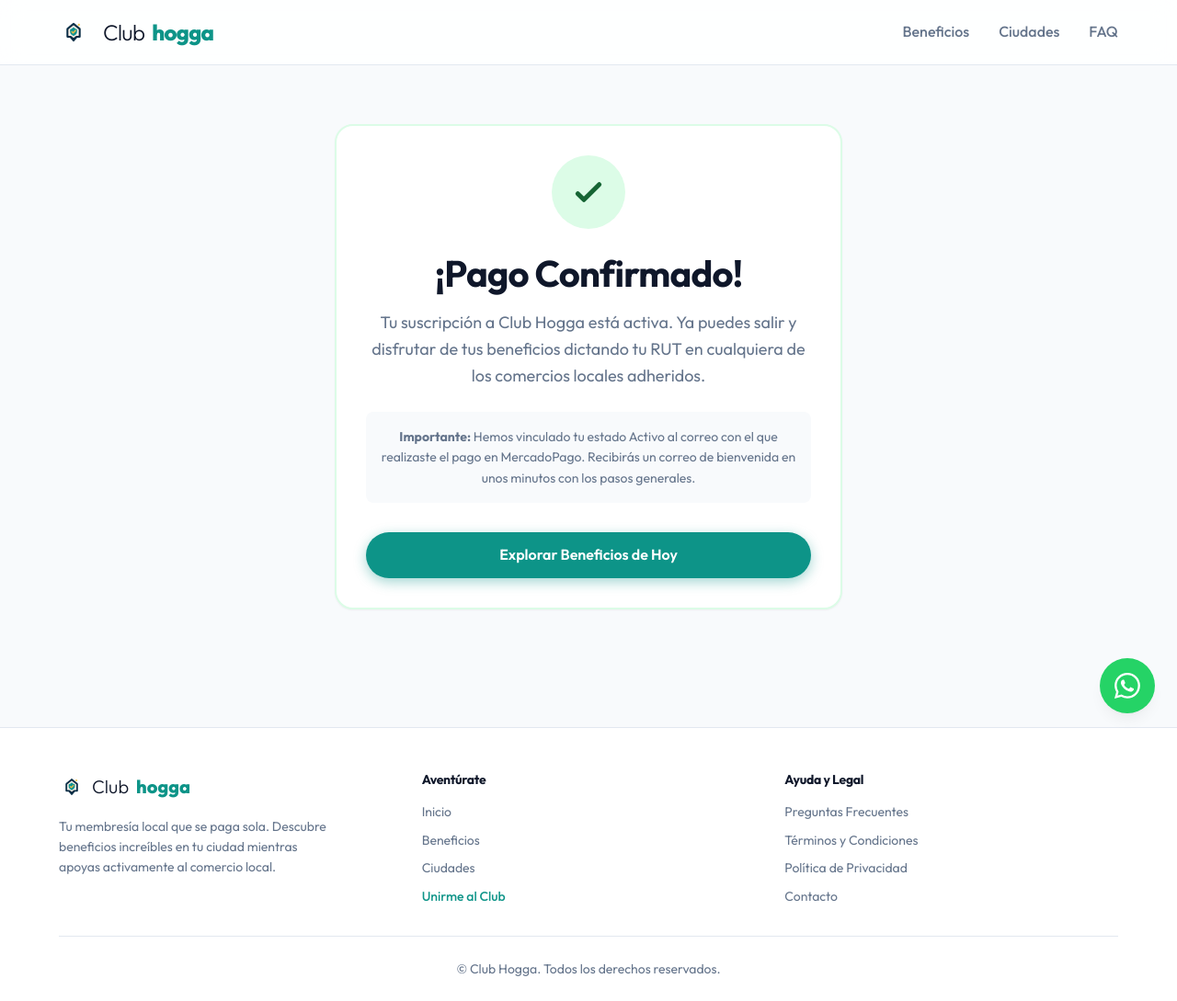
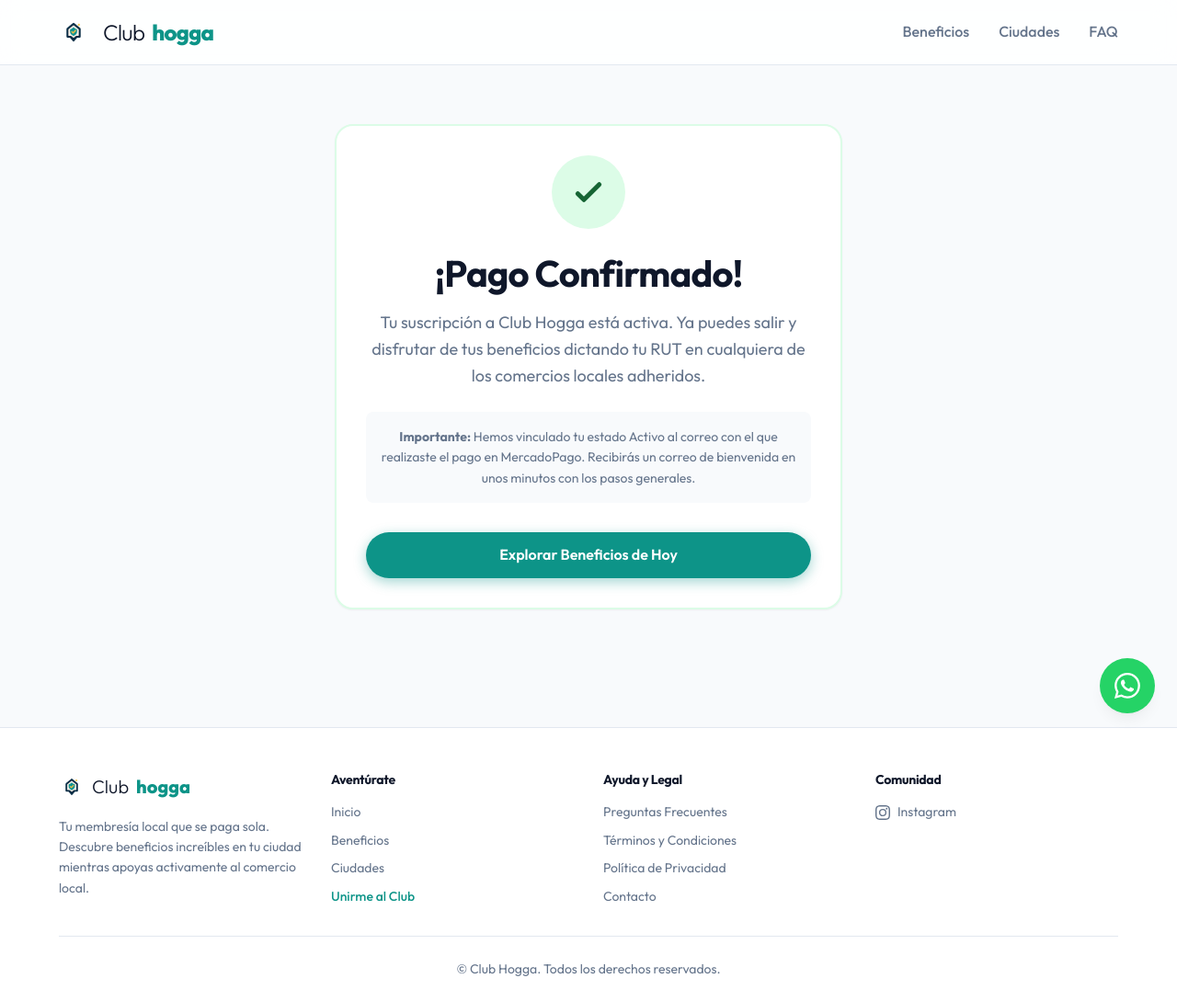
Before and after one commit to ConHogar/clubhogga007, a plain HTML site: page exito/index.html in a window 1280 px wide. Shown: the whole page at 92% size. Drawn offline with Linux system fonts and the light colour scheme.

Commit message:
changes to admin and other thing v10

```diff
--- a/partials/footer.html
+++ b/partials/footer.html
@@ -35,6 +35,17 @@
         </div>
       </div>
 
+      <div class="footer-col">
+        <h4 style="margin-bottom: var(--space-4); color: var(--text-main);">Comunidad</h4>
+        <div class="footer-links" style="display: flex; flex-direction: column; gap: var(--space-2);">
+          <a href="https://www.instagram.com/clubhogga/" target="_blank" rel="noopener noreferrer" style="color: var(--text-muted); text-decoration: none; display: flex; align-items: center; gap: 0.5rem;">
+            <svg xmlns="http://www.w3.org/2000/svg" width="16" height="16" fill="currentColor" viewBox="0 0 16 16">
+              <path d="M8 0C5.829 0 5.556.01 4.703.048 3.85.088 3.269.222 2.76.42a3.9 3.9 0 0 0-1.417.923A3.9 3.9 0 0 0 .42 2.76C.222 3.268.087 3.85.048 4.7.01 5.555 0 5.827 0 8.001c0 2.172.01 2.444.048 3.297.04.852.174 1.433.372 1.942.205.526.478.972.923 1.417.444.445.89.719 1.416.923.51.198 1.09.333 1.942.372C5.555 15.99 5.827 16 8 16s2.444-.01 3.298-.048c.851-.04 1.434-.174 1.943-.372a3.9 3.9 0 0 0 1.416-.923c.445-.445.718-.891.923-1.417.197-.509.332-1.09.372-1.942C15.99 10.445 16 10.173 16 8s-.01-2.445-.048-3.299c-.04-.851-.175-1.433-.372-1.941a3.9 3.9 0 0 0-.923-1.417A3.9 3.9 0 0 0 13.24.42c-.51-.198-1.092-.333-1.943-.372C10.443.01 10.172 0 7.998 0zm-.717 1.442h.718c2.136 0 2.389.007 3.232.046.78.036 1.204.166 1.486.275.373.145.64.319.92.599s.453.546.598.92c.11.281.24.705.275 1.485.039.843.047 1.096.047 3.231s-.008 2.389-.047 3.232c-.035.78-.166 1.203-.275 1.485a2.5 2.5 0 0 1-.599.919c-.28.28-.546.453-.92.598-.28.11-.704.24-1.485.276-.843.038-1.096.047-3.232.047s-2.39-.009-3.233-.047c-.78-.036-1.203-.166-1.485-.276a2.5 2.5 0 0 1-.92-.598 2.5 2.5 0 0 1-.6-.92c-.109-.281-.24-.705-.275-1.485-.038-.843-.046-1.096-.046-3.233s.008-2.388.046-3.231c.036-.78.166-1.204.276-1.486.145-.373.319-.64.599-.92s.546-.453.92-.598c.282-.11.705-.24 1.485-.276.738-.034 1.024-.044 2.515-.045zm4.988 1.328a.96.96 0 1 0 0 1.92.96.96 0 0 0 0-1.92m-4.27 1.122a4.109 4.109 0 1 0 0 8.217 4.109 4.109 0 0 0 0-8.217m0 1.441a2.667 2.667 0 1 1 0 5.334 2.667 2.667 0 0 1 0-5.334"/>
+            </svg>
+            Instagram
+          </a>
+        </div>
+      </div>
     </div>
 
     <div style="border-top: 1px solid var(--border-light); padding-top: var(--space-6); text-align: center;">
```
Also changed, not shown: index.html (+6 -1 lines).
